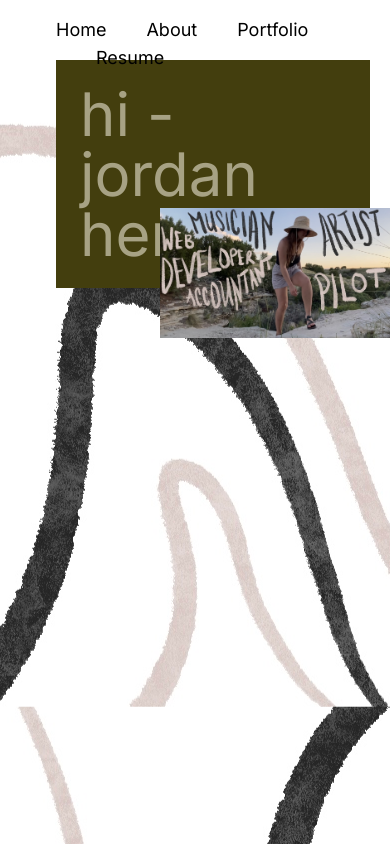
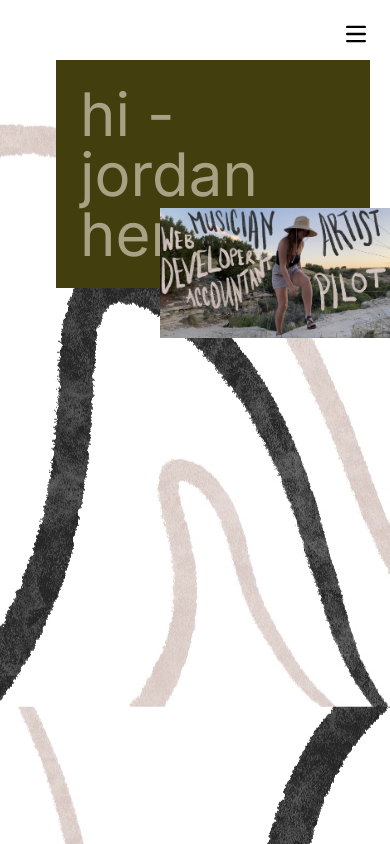
Before and after one commit to JordanTaylorJ/portfolio, a Next.js app: page / in a window 390 px wide. Shown: the top 844 px of the page. Built offline with nearby package versions, Linux system fonts and the light colour scheme.

Commit message:
create component for mobile dropdown menu and display navbar/menu icon conditionally on screen size, use state to manage dropdown open/close and set to close in scroll handler

```diff
--- /dev/null
+++ b/src/app/components/mobilemenu.jsx
@@ -0,0 +1,14 @@
+const MobileMenu = ({handleClickScroll}) => {
+    return(
+        <div id='navbar-default' className='bg-white p-4 mt-10' >
+            <button className='hover:text-sage block' value='Home' onClick={(e) => handleClickScroll(e)} >Home</button>
+            <button className='hover:text-sage block' value='About' onClick={(e) => handleClickScroll(e)}>About</button>
+            <button className='hover:text-sage block' value='Portfolio' onClick={(e) => handleClickScroll(e)}>Portfolio</button>
+            <a href='./resume_jordanjoseph.pdf' download='resume_jordanjoseph'>
+                <button className='hover:text-sage'>Resume</button>
+            </a>
+        </div>
+    )
+}
+
+export default MobileMenu;
--- a/src/app/components/navbar.jsx
+++ b/src/app/components/navbar.jsx
@@ -1,33 +1,45 @@
 'use client'
-import React from 'react';
+import React, {useState} from 'react';
+import MobileMenu from './mobilemenu';
 
 const Navbar = () => {
 
+    const [isOpen, setIsOpen] = useState(false);
 
     const handleClickScroll = (e) => {
+        setIsOpen(false)
         const element = document.getElementById(e.target.value);
         if (element) {
           element.scrollIntoView({ behavior: 'smooth' });
         }
     }
 
+    console.log('isopen', isOpen)
+
     return(
         <nav className='container fixed z-40'>
-        <div className="max-w-screen-xl flex flex-wrap justify-between mx-auto p-4 text-lg columns-2" >
-            <div>
-            </div>
-            <div className='space-x-10 ml-10 ' >
+        <div className='flex flex-wrap justify-end p-4 text-lg' >
+
+            <div className='hidden w-full md:block md:w-auto space-x-10' >
                 <button className='hover:text-sage' value='Home' onClick={(e) => handleClickScroll(e)} >Home</button>
                 <button className='hover:text-sage' value='About' onClick={(e) => handleClickScroll(e)}>About</button>
                 <button className='hover:text-sage' value='Portfolio' onClick={(e) => handleClickScroll(e)}>Portfolio</button>
-
                 <a href='./resume_jordanjoseph.pdf' download='resume_jordanjoseph'>
                     <button className='hover:text-sage'>Resume</button>
                 </a>
             </div>
+
+            <button onClick={() => setIsOpen(!isOpen)} type="button" className="flex justify-end p-2 w-10 h-10 hover:text-sage md:hidden">
+                <svg className="w-5 h-5" aria-hidden="true" xmlns="http://www.w3.org/2000/svg" fill="none" viewBox="0 0 17 14">
+                    <path stroke="currentColor" strokeLinecap="round" strokeLinejoin="round" strokeWidth="2" d="M1 1h15M1 7h15M1 13h15"/>
+                </svg>
+            </button>
+            {isOpen ? <MobileMenu handleClickScroll={handleClickScroll}/> : <></> }
         </div>
         </nav>
     )
 }
 
 export default Navbar;
+
+//className="max-w-screen-xl flex flex-wrap justify-between mx-auto p-4 text-lg columns-2"
```
